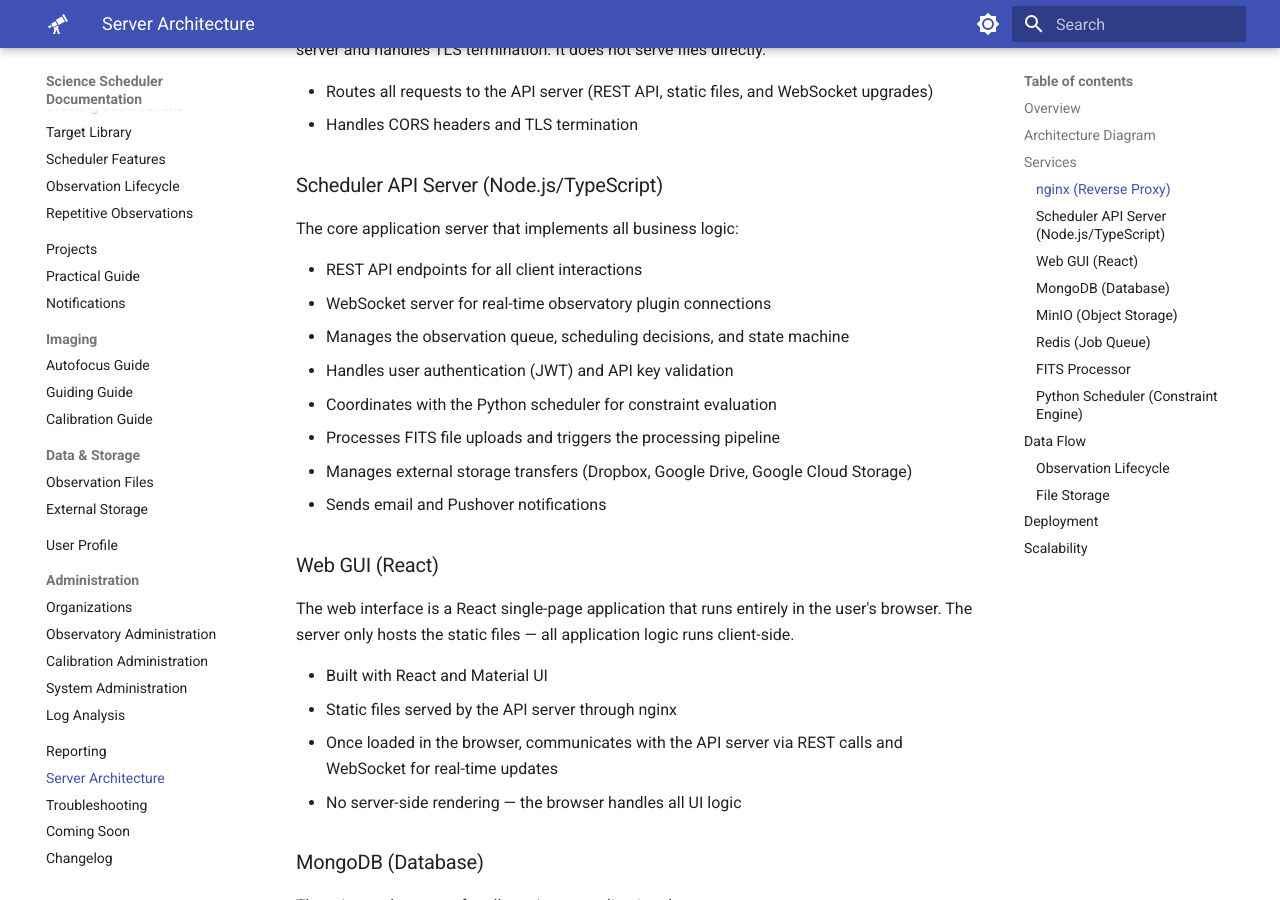
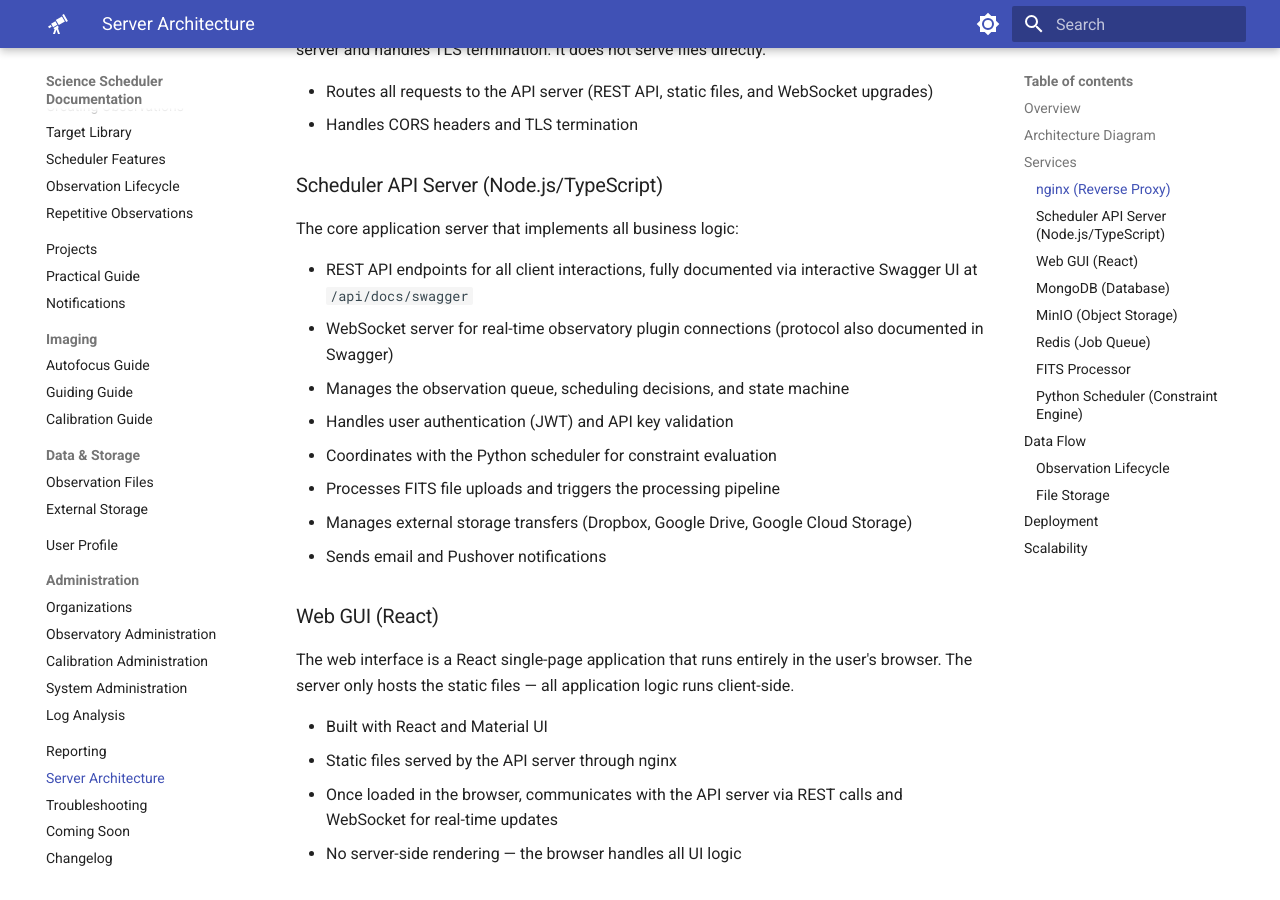
Before and after one commit to First-Light-Systems/nina-scheduler-docs, an MkDocs documentation site: the page built from docs/SERVER_ARCHITECTURE.md, in a window 1280 px wide and 900 px high, scrolled down 1382 px. Built offline with MkDocs 1.6.1 and Material for MkDocs 9.7.7, drawn with Linux system fonts in a browser that asks for light colours.

Commit message:
Document Swagger UI for API and plugin protocol
Both the overview and server architecture pages now mention that the
full API is documented via interactive Swagger UI at /api/docs/swagger,
including REST endpoints and the WebSocket plugin protocol.

Co-Authored-By: Claude Opus 4.6 (1M context) <noreply@anthropic.com>

```diff
--- a/docs/SERVER_ARCHITECTURE.md
+++ b/docs/SERVER_ARCHITECTURE.md
@@ -63,8 +63,8 @@ The entry point for all external traffic. nginx is a pure reverse proxy — it r
 
 The core application server that implements all business logic:
 
-- REST API endpoints for all client interactions
-- WebSocket server for real-time observatory plugin connections
+- REST API endpoints for all client interactions, fully documented via interactive Swagger UI at `/api/docs/swagger`
+- WebSocket server for real-time observatory plugin connections (protocol also documented in Swagger)
 - Manages the observation queue, scheduling decisions, and state machine
 - Handles user authentication (JWT) and API key validation
 - Coordinates with the Python scheduler for constraint evaluation
```
Also changed, not shown: docs/OVERVIEW.md (+1 -1 lines).
